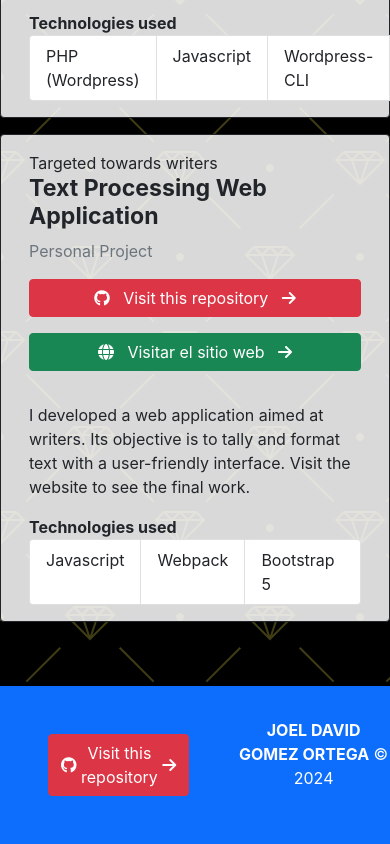
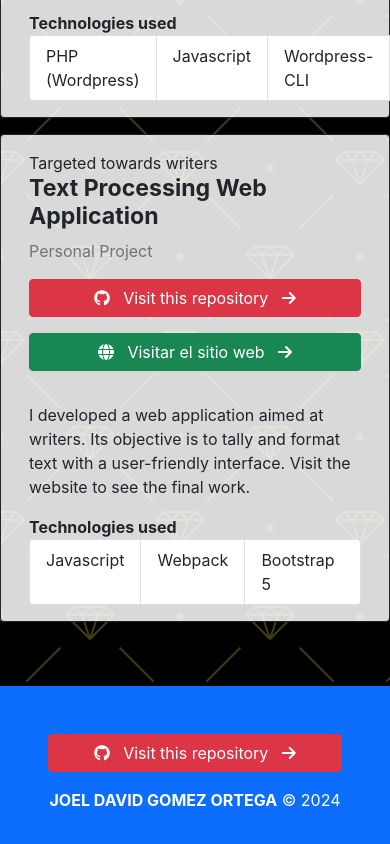
Before and after one commit to Davel99/resume, a React (Create React App) app: page /my-projects in a window 390 px wide. Shown: the part 2450-3294 px from the top of the page. Built offline with nearby package versions, Linux system fonts and the light colour scheme.

Commit message:
Improved visualization on mobile

```diff
--- a/src/components/Footer.jsx
+++ b/src/components/Footer.jsx
@@ -6,7 +6,7 @@ const Footer = () => {
     const curentYear = new Date().getFullYear();
     return (
         <footer class="bg-primary py-3 px-0">
-            <div class="d-flex py-3 text-white text-center">
+            <div class="row px-0 mx-0 py-3 text-white text-center">
                 <div class="col-sm-12 col-md-4 px-5">
                     <RepoLink href="https://github.com/Davel99/resume">
                         {t('gral.visit_repo')}
```
